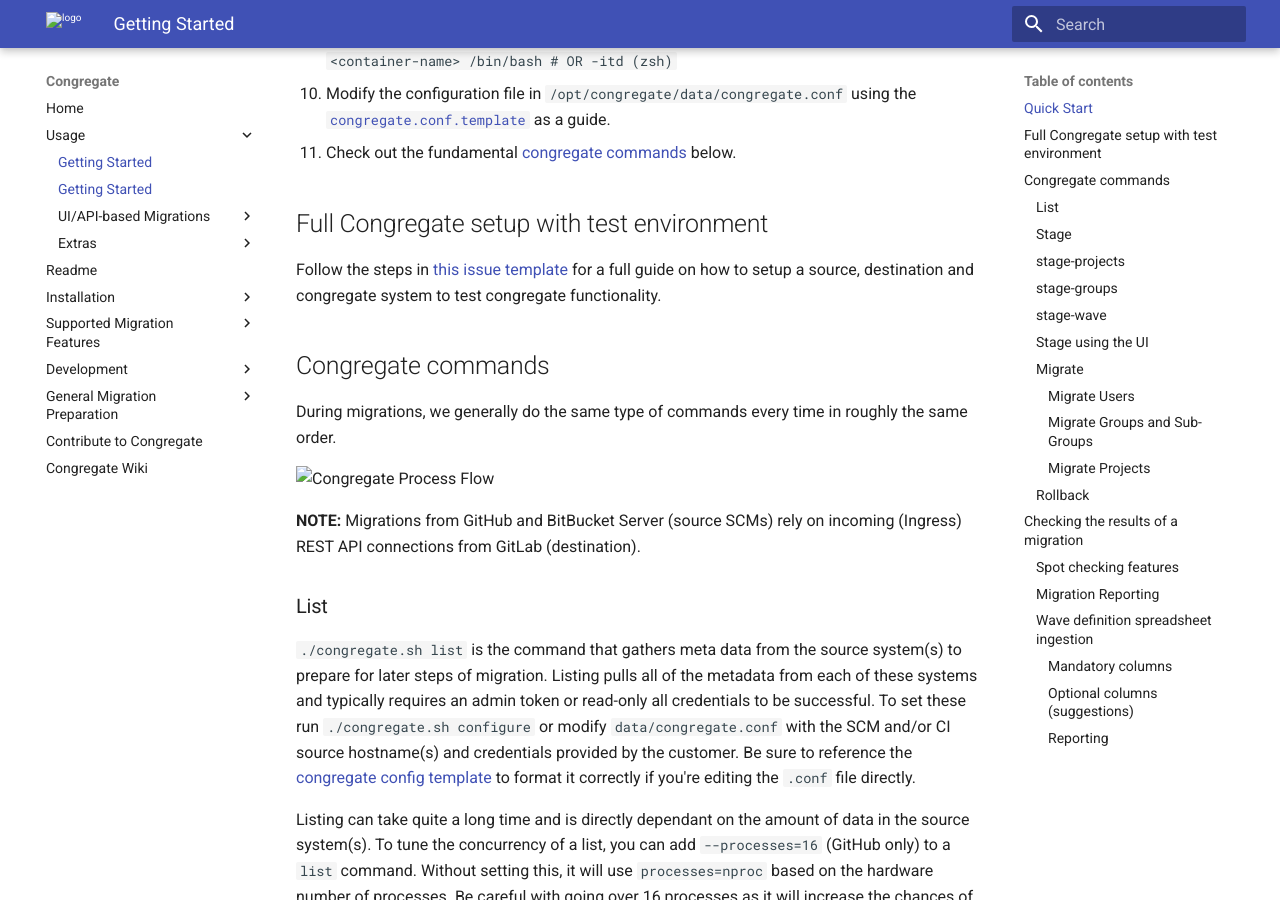
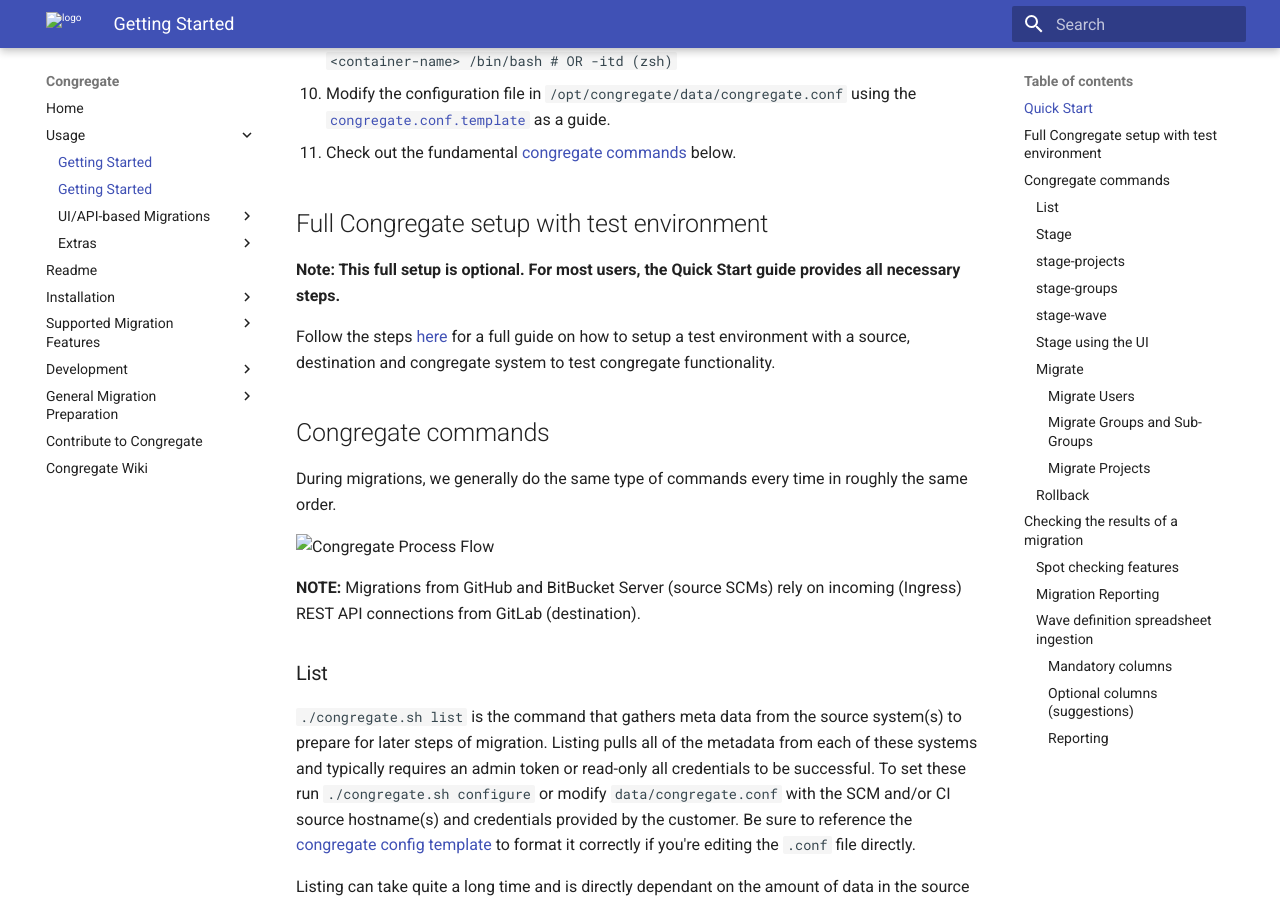
Before and after one commit to LINWEN607/congregate, an MkDocs documentation site: the page built from docs/using-congregate.md, in a window 1280 px wide and 900 px high, scrolled down 994 px. Built offline with MkDocs 1.6.1 and Material for MkDocs 9.7.7, drawn with Linux system fonts in a browser that asks for light colours; emoji names are drawn with the system emoji font.

Commit message:
Update docs with feedback from customer

```diff
--- a/docs/using-congregate.md
+++ b/docs/using-congregate.md
@@ -38,7 +38,9 @@
 
 ## Full Congregate setup with test environment
 
-Follow the steps in [this issue template](./setup-dev-env.md) for a full guide on how to setup a source, destination and congregate system to test congregate functionality.
+**Note: This full setup is optional. For most users, the Quick Start guide provides all necessary steps.**
+
+Follow the steps [here](./setup-dev-env.md) for a full guide on how to setup a test environment with a source, destination and congregate system to test congregate functionality.
 
 <!--
 1. Download and install docker, podman, or any other application that can run docker containers
```
